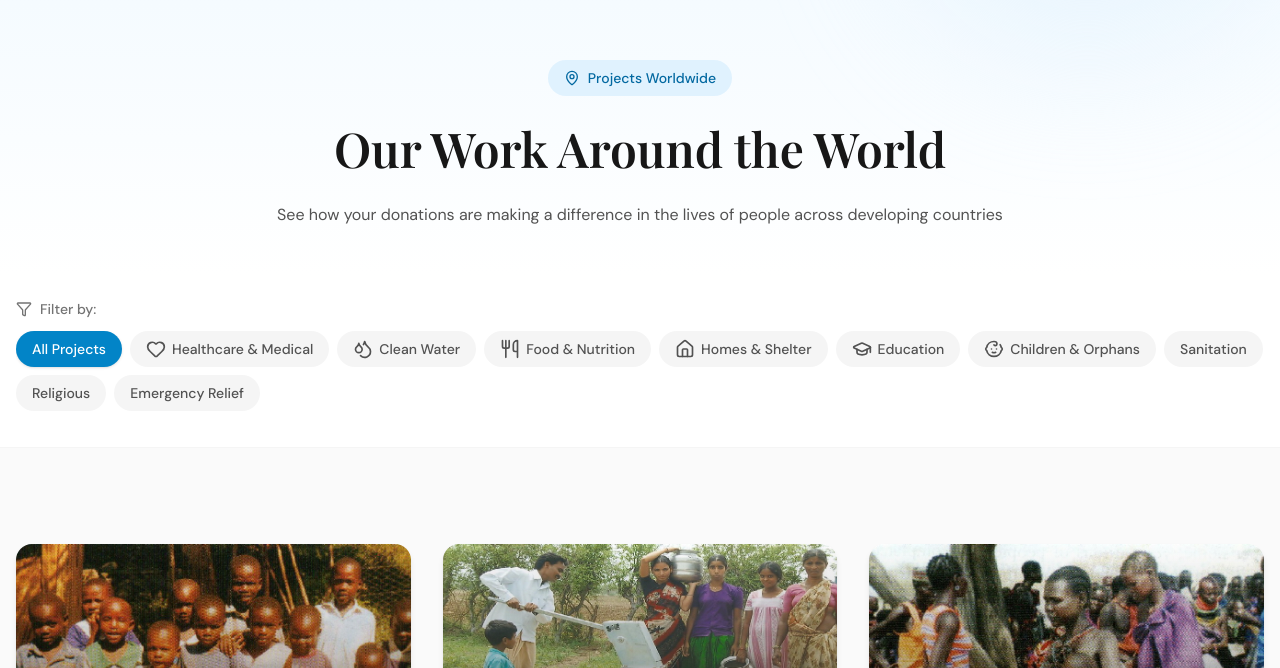
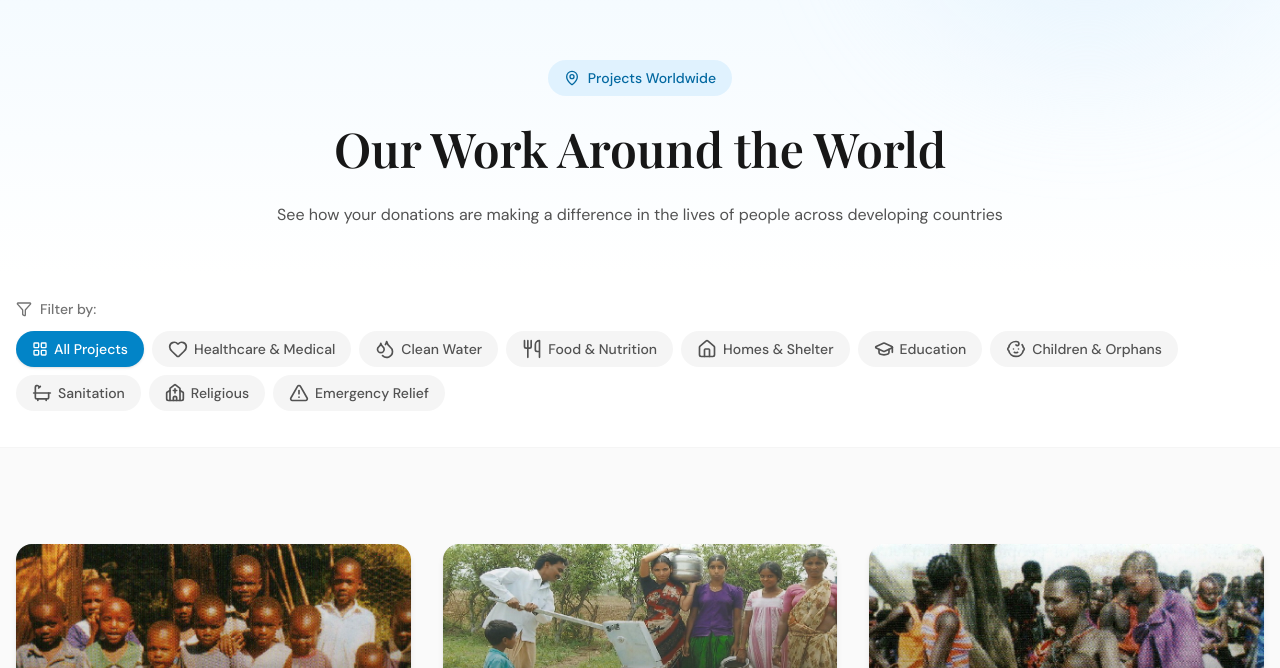
Before and after one commit to davidhigginson/lwa, a Next.js app: page /our-work in a window 1280 px wide. Shown: the part 132-800 px from the top of the page. Built offline with nearby package versions, Linux system fonts and the light colour scheme; no server answers.

Commit message:
Add icons to all category filters on Our Work page

```diff
--- a/src/app/our-work/page.tsx
+++ b/src/app/our-work/page.tsx
@@ -1,6 +1,6 @@
 import { Metadata } from "next";
 import Link from "next/link";
-import { Heart, MapPin, Filter, Droplets, Home, GraduationCap, Utensils, Baby } from "lucide-react";
+import { Heart, MapPin, Filter, Droplets, Home, GraduationCap, Utensils, Baby, Bath, Church, AlertTriangle, LayoutGrid } from "lucide-react";
 import { ProjectCard, Button } from "@/components/ui";
 import { CTASection } from "@/components/sections";
 import projectsData from "@/content/projects.json";
@@ -23,6 +23,9 @@
   housing: <Home className="w-5 h-5" />,
   education: <GraduationCap className="w-5 h-5" />,
   children: <Baby className="w-5 h-5" />,
+  sanitation: <Bath className="w-5 h-5" />,
+  religion: <Church className="w-5 h-5" />,
+  emergency: <AlertTriangle className="w-5 h-5" />,
 };
 
 interface OurWorkPageProps {
@@ -81,12 +84,13 @@
             <div className="flex gap-2 overflow-x-auto pb-3 px-4 md:px-0 md:flex-wrap scrollbar-hide snap-x snap-mandatory">
               <Link
                 href="/our-work"
-                className={`flex-shrink-0 snap-start px-4 py-2 rounded-full text-sm font-medium transition-all whitespace-nowrap ${
+                className={`flex-shrink-0 snap-start inline-flex items-center gap-1.5 px-4 py-2 rounded-full text-sm font-medium transition-all whitespace-nowrap ${
                   !selectedCategory
                     ? "bg-primary-600 text-white shadow-sm"
                     : "bg-neutral-100 text-neutral-600 hover:bg-neutral-200"
                 }`}
               >
+                <LayoutGrid className="w-4 h-4" />
                 All Projects
               </Link>
               {projectsData.categories.map((category) => (
```
